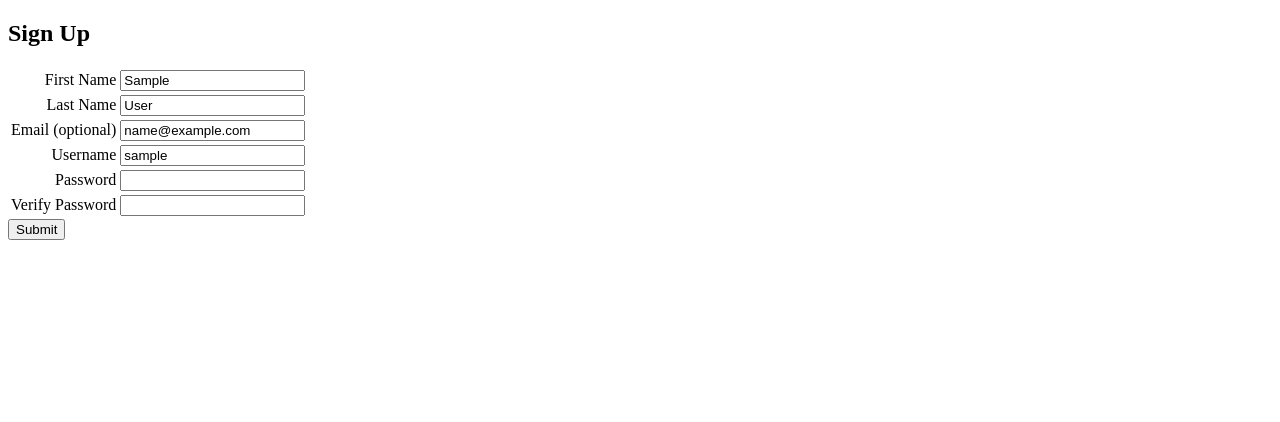
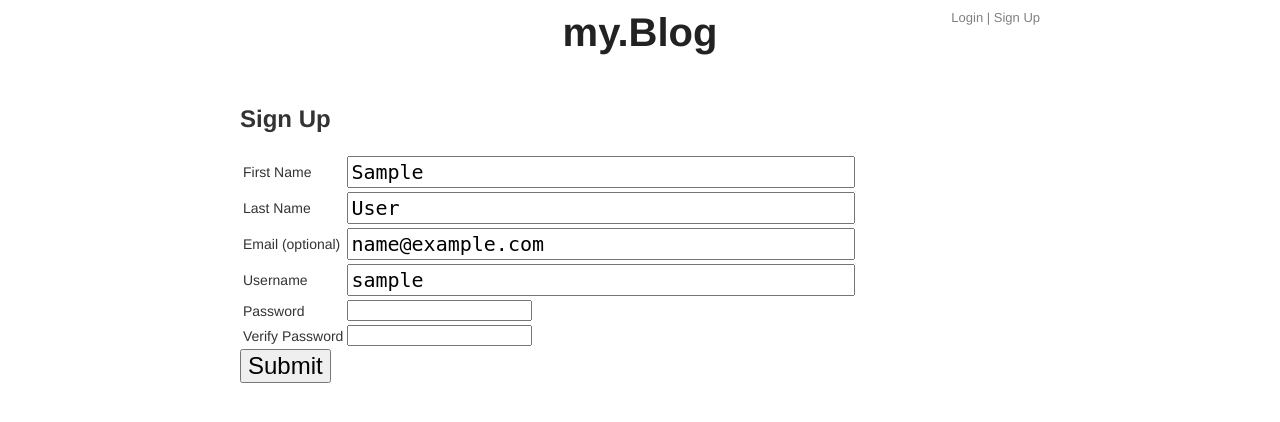
Before and after one commit to aspoljaric/myblogapp, a Python web app: template templates/signup.html in a window 1280 px wide. Shown: the top 422 px of the page. Run offline with Jinja, Linux system fonts and the light colour scheme; the template is opened without the code that fills it: most values are stand-ins (such as "Sample title", 1, 10 or a date in 2020).

Commit message:
feat: Add main page, post blog, like function, initial styling

```diff
--- a/app.yaml
+++ b/app.yaml
@@ -9,6 +9,12 @@ handlers:
   static_files: favicon.ico
   upload: favicon\.ico
 
+- url: /images
+  static_dir: images
+
+- url: /css
+  static_dir: css
+
 - url: .*
   script: main.app
 
--- /dev/null
+++ b/css/main.css
@@ -0,0 +1,120 @@
+body {
+    position: relative;
+    font-family: Helvetica, Arial, sans-serif;
+    font-size: 14px;
+
+    width: 800px;
+    margin: 0 auto;
+    padding: 10px;
+    color: #333;
+}
+
+.login-area {
+    font-size: 13px;
+    color: gray;
+    position: absolute;
+    top: 10px;
+    right: 10px;
+}
+
+.login-link {
+    color: gray;
+    text-decoration: none;
+}
+
+.login-link:visited {
+    color: gray;
+}
+
+.login-link:hover {
+    text-decoration: underline;
+}
+
+h2 {
+    font-size: 24px;
+    font-weight: bold;
+    margin-bottom: 20px;
+}
+
+.error {
+    color: red;
+}
+
+label {
+  display: block;
+  font-size: 20px;
+}
+
+label + label {
+    margin-top: 20px;
+}
+
+input[type=text] {
+    width: 500px;
+    font-size: 20px;
+    padding: 2px;
+    font-family: monospace;
+}
+
+textarea {
+  width: 500px;
+  height: 400px;
+  font-size: 17px;
+  font-family: monospace;
+}
+
+input[type=submit] {
+  font-size: 24px;
+}
+
+.main-title {
+    display: block;
+    color: #222;
+    font-size: 40px;
+    font-weight: bold;
+    text-align: center;
+    margin-bottom: 50px;
+    text-decoration: none;
+}
+
+.blog + .blog {
+    margin-top: 15px;
+}
+
+.blog-heading {
+    position: relative;
+    border-bottom: 3px solid #666;
+}
+
+.blog-title {
+    font-size: 24px;
+    font-weight: bold;
+}
+
+.blog-date {
+    position: absolute;
+    right: 0px;
+    bottom: 0px;
+    color: #999;
+
+}
+
+.blog-content {
+    margin-top: 5px;
+}
+
+.blog-comment {
+    display: inline;
+    padding-left: 20px;
+}
+
+.blog-like {
+    display: inline;
+}
+
+.post-area {
+    position: absolute;
+    right: 0px;
+    top: 40px;
+
+}
--- /dev/null
+++ b/templates/base.html
@@ -0,0 +1,30 @@
+<!DOCTYPE html>
+<html>
+<head>
+  <link type="text/css" rel="stylesheet" href="/css/main.css" />
+
+  <title>my.Blog</title>
+</head>
+
+<body>
+  <a href="/" class="main-title">
+    my.Blog
+  </a>
+
+  <div class="login-area">
+    {% if user %}
+      {{user.first_name}} {{user.last_name}} ({{user.username}}) (<a class="login-link" href="/logout">Logout</a>)
+    {% else %}
+      <a class="login-link" href="/login">Login</a>
+      |
+      <a class="login-link" href="/signup">Sign Up</a>
+    {% endif %}
+  </div>
+
+  <div id="content">
+  {% block content %}
+  {% endblock %}
+  </div>
+</body>
+
+</html>
--- /dev/null
+++ b/templates/permalink.html
@@ -0,0 +1,5 @@
+{% extends "base.html" %}
+
+{% block content %}
+  {{blog.render() | safe}}
+{% endblock %}
--- a/templates/signup.html
+++ b/templates/signup.html
@@ -1,16 +1,6 @@
-<!DOCTYPE html>
+{% extends "base.html" %}
 
-<html>
-  <head>
-    <title>Sign Up</title>
-    <style type="text/css">
-      .label {text-align: right}
-      .error {color: red}
-    </style>
-
-  </head>
-
-  <body>
+{% block content %}
     <h2>Sign Up</h2>
     <form method="post">
       <table>
@@ -91,6 +81,4 @@
 
       <input type="submit">
     </form>
-  </body>
-
-</html>
+{% endblock %}
```
Also changed, not shown: main.py (+86 -15 lines), templates/home.html (added, +16 -0 lines), templates/login.html (+3 -15 lines), templates/newblog.html (added, +21 -0 lines), templates/post.html (added, +25 -0 lines), images/comment.png (added), images/entry.png (added), images/like.png (added), 1 other file.
